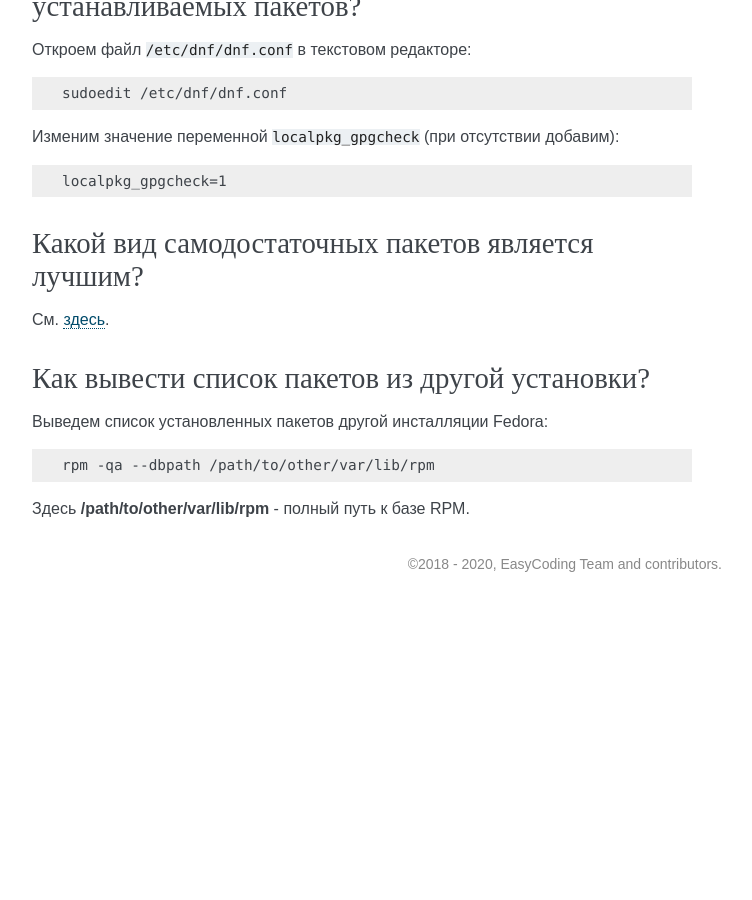
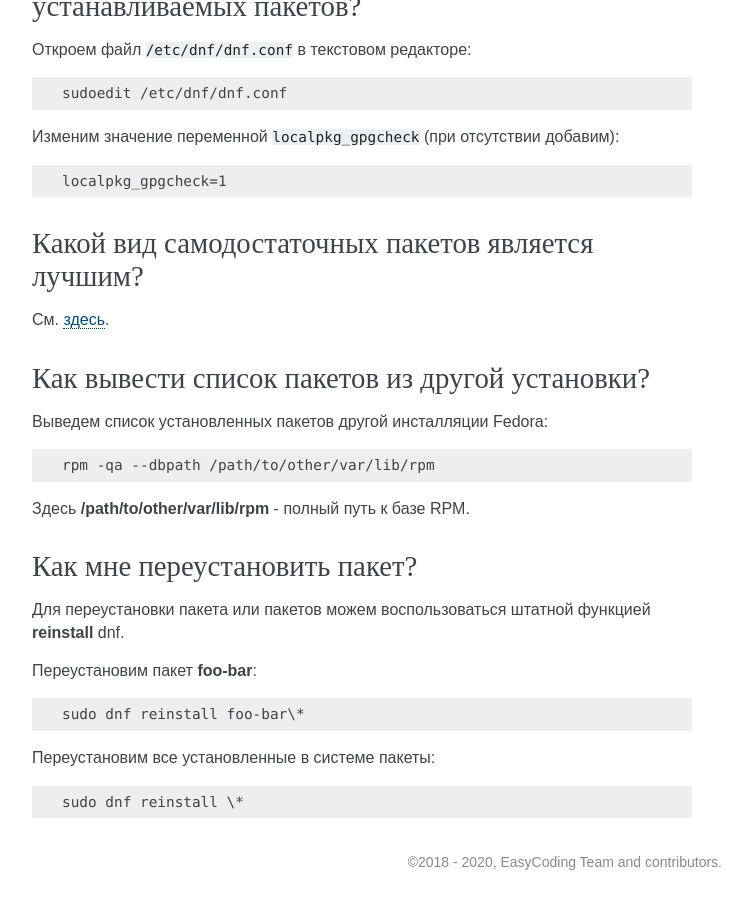
Before and after one commit to RussianFedora/FAQ, a Sphinx documentation site: the page built from source/package-manager.rst, in a window 1280 px wide and 900 px high, scrolled down 18326 px. Shown: the whole window, without its empty margins (388-1140 px from the left). Built offline with Sphinx 7.4.7, drawn with Linux system fonts in a browser that asks for light colours; before the commit the page ends 18928 px from its top, so only the background shows below that; some of the changed text lies outside the part shown.

Commit message:
Added question about reinstalling packages using dnf.

```diff
--- a/source/package-manager.rst
+++ b/source/package-manager.rst
@@ -1066,3 +1066,23 @@ Dnf автоматически удаляет зависимости, не ну
     rpm -qa --dbpath /path/to/other/var/lib/rpm
 
 Здесь **/path/to/other/var/lib/rpm** - полный путь к базе RPM.
+
+.. index:: rpm, package, reinstall
+.. _rpm-reinstall-package:
+
+Как мне переустановить пакет?
+=================================
+
+Для переустановки пакета или пакетов можем воспользоваться штатной функцией **reinstall** dnf.
+
+Переустановим пакет **foo-bar**:
+
+.. code-block:: text
+
+    sudo dnf reinstall foo-bar\*
+
+Переустановим все установленные в системе пакеты:
+
+.. code-block:: text
+
+    sudo dnf reinstall \*
```
